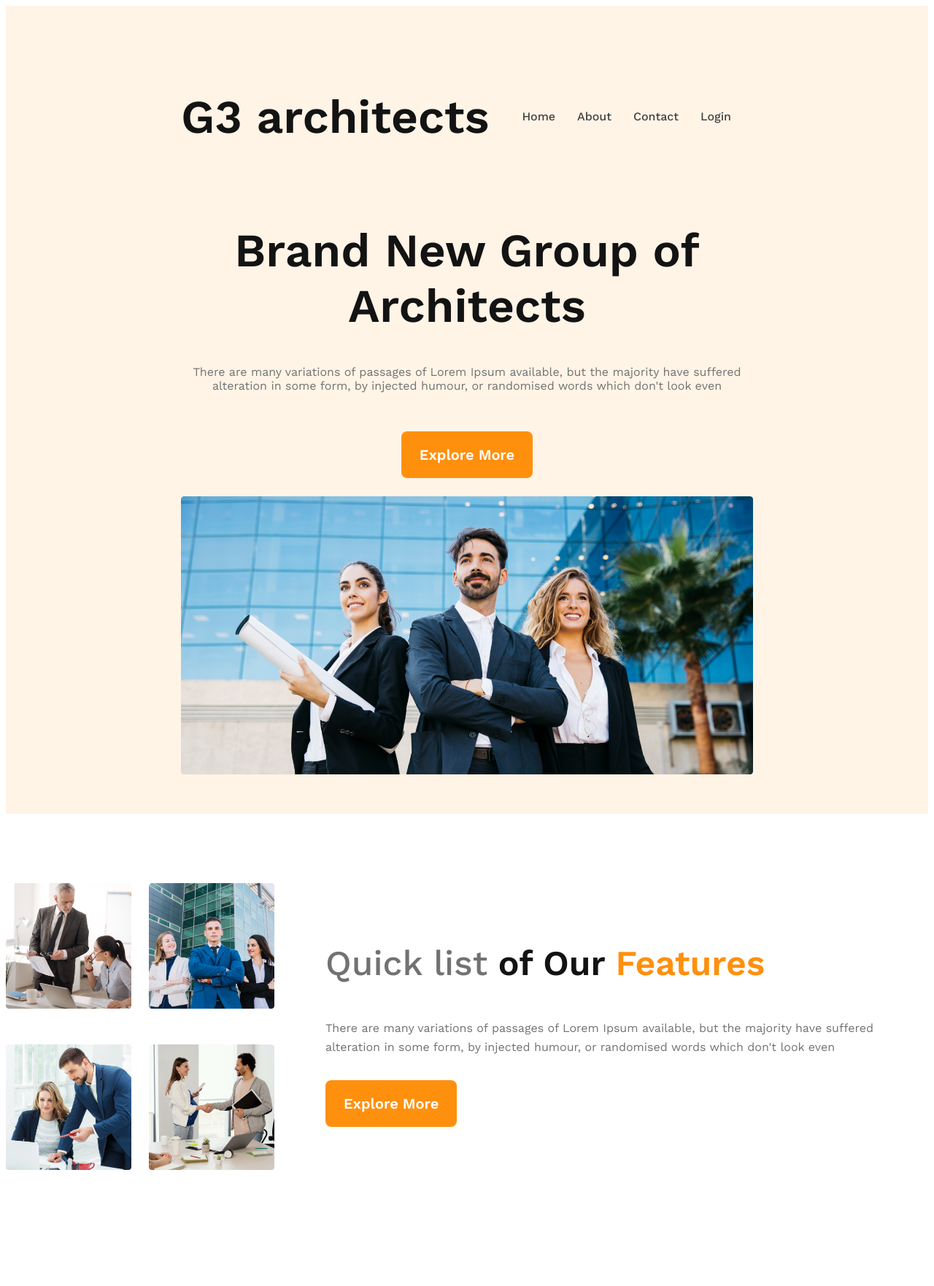
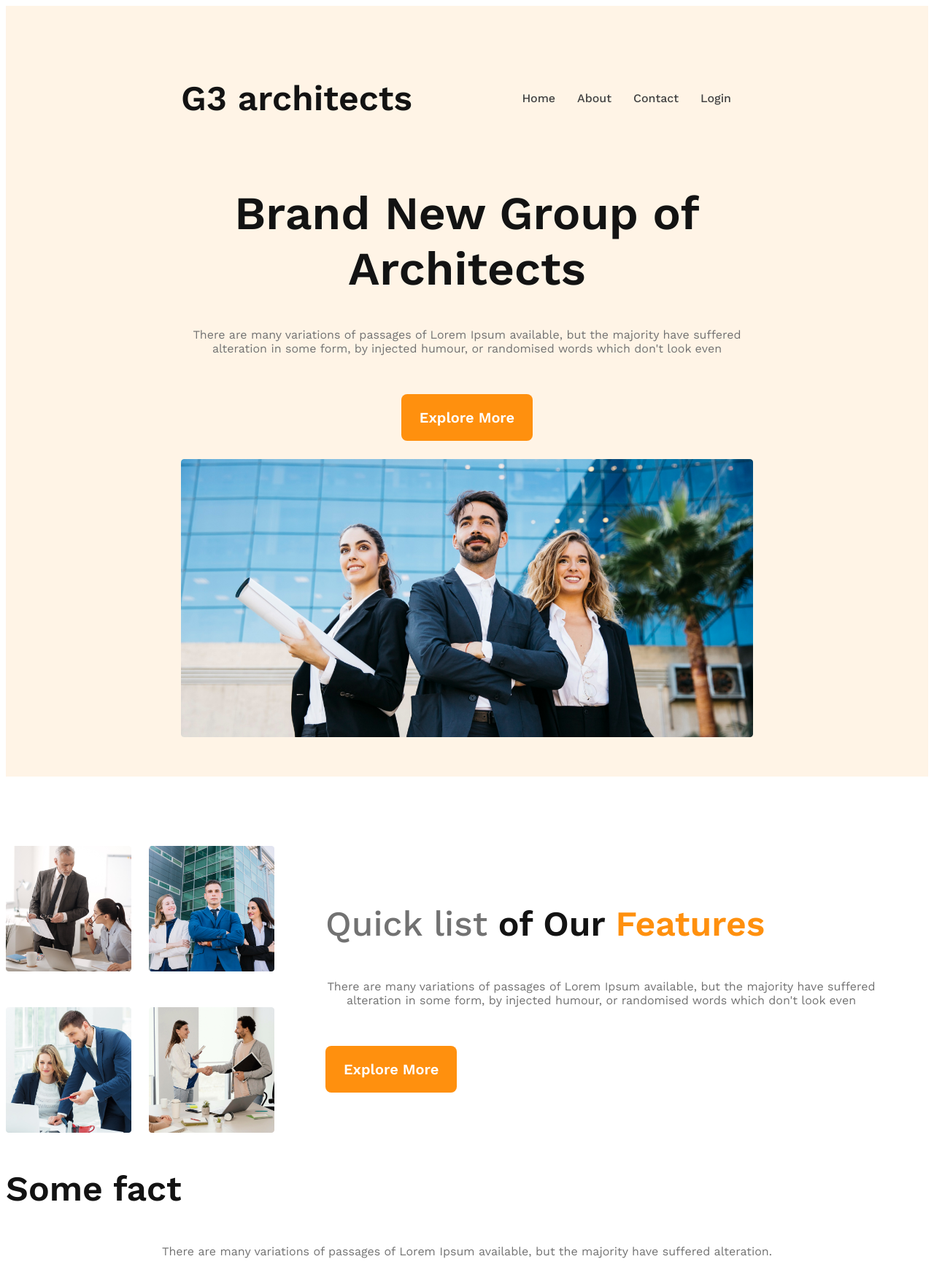
Before and after one commit to rony-1234/g3-architects-website, a plain HTML site: page index.html in a window 1280 px wide. Shown: the whole page at 73% size. Before the commit the page ends 1673 px from the top, so only its background shows below. Drawn offline with nearby package versions, Linux system fonts and the light colour scheme; a web font is replaced by a local one.

Commit message:
shared css

```diff
--- a/css/style.css
+++ b/css/style.css
@@ -15,6 +15,16 @@
     border: 0;
     cursor: pointer;
 }
+.text-light-gray{
+    color: #727272;
+}
+.section-title{
+    color: #131313;
+    font-size: 3rem;
+    font-weight: 700;
+    line-height: normal;
+
+}
 /* header */
 
 header{
@@ -26,14 +36,7 @@ nav{
     justify-content: space-between;
     align-items: center;
 }
-.nav-title{
-    color: #131313;
-    text-align: center;
-    font-size: 4rem;
-    font-weight: 700;
-    line-height: normal;
 
-}
 nav > ul{
     display: flex;
 
@@ -61,7 +64,7 @@ nav li a{
     font-size: 4rem;
     font-weight: 700;
 }
-.banner-description{
+.text-light-gray{
     color: #727272;
     text-align: center;
     font-size: 1rem;
@@ -76,33 +79,13 @@ img{
 
 }
 
-/* responsive added media quaries */
-/* mobile device */
-@media screen and (max-width:576px) {
-    header{
-        padding: 20px;
-    }
-    nav{
-        flex-direction: column;
-    }
-
-}
-/* tablet device/ medium device */
-@media screen and (min-width:576px) and (max-width:960px){
-    header{
-        padding: 50px;
-    }
-    nav{
-        flex-direction: column;
-    }
-}
-
 /* main section styles */
 main{
     max-width: 1440px;
     margin: 70px auto;
 }
 /* team container style */
+
 .team-container{
     display: flex;
     align-items: center;
@@ -132,11 +115,39 @@ main{
     color: #FF900E;
     font-weight: 700;
 }
-.team-description{
+.text-light-gray{
     color:#727272;
     font-size: 1rem;
-    font-weight: 400;
-    line-height: 26px;
-    margin-top: 24px;
-    margin-bottom: 32px;
+    font-weight: 26px;
 }
+
+
+
+
+
+/* responsive added media quaries */
+/* mobile device */
+@media screen and (max-width:576px) {
+    header{
+        padding: 20px;
+    }
+    nav,.team-container{
+        flex-direction: column;
+    }
+    .team-img-container{
+        grid-template-columns: 1fr;
+    }
+    .team-content{
+        padding: 20px 20px;
+    }
+
+}
+/* tablet device/ medium device */
+@media screen and (min-width:576px) and (max-width:960px){
+    header{
+        padding: 50px;
+    }
+    nav, .team-container{
+        flex-direction: column;
+    }
+}
--- a/index.html
+++ b/index.html
@@ -10,7 +10,7 @@
     <!-- header - section start -->
     <header>
         <nav>
-            <h3 class="nav-title">G3 architects</h3>
+            <h3 class="section-title">G3 architects</h3>
             <ul>
                 <li><a href="">Home</a></li>
                 <li><a href="">About</a></li>
@@ -23,7 +23,7 @@
             <div class="banner-content">
             <h1 class="banner-title">Brand New Group of Architects
                 </h1>
-                <p class="banner-description">There are many variations of passages of Lorem Ipsum available, but the majority have suffered alteration in some form, by injected humour, or randomised words which don't look even</p>
+                <p class="text-light-gray">There are many variations of passages of Lorem Ipsum available, but the majority have suffered alteration in some form, by injected humour, or randomised words which don't look even</p>
                 <button class="btn-primary">Explore More</button>
                 </div>
              <img src="/images/banner.png" alt="banner section">
@@ -42,9 +42,18 @@
             </div>
             <div class="team-content">
                 <h3 class="team-title"> <span class="quick">Quick list</span> <span class="offer">of Our</span> <span class="feature">Features</span> </h3>
-                <P class="team-description">There are many variations of passages of Lorem Ipsum available, but the majority have suffered alteration in some form, by injected humour, or randomised words which don't look even</P>
+                <P class="text-light-gray">There are many variations of passages of Lorem Ipsum available, but the majority have suffered alteration in some form, by injected humour, or randomised words which don't look even</P>
                 <button class="btn-primary">Explore More</button>
             </div>
+        </section>
+        <!-- feature section start -->
+        <section class="feature">
+
+        </section>
+        <!-- fact section -->
+        <section class="fact">
+            <h3 class="section-title">Some fact</h3>
+            <p class="text-light-gray">There are many variations of passages of Lorem Ipsum available, but the majority have suffered alteration.</p>
         </section>
     </main>
     <footer></footer>
```
